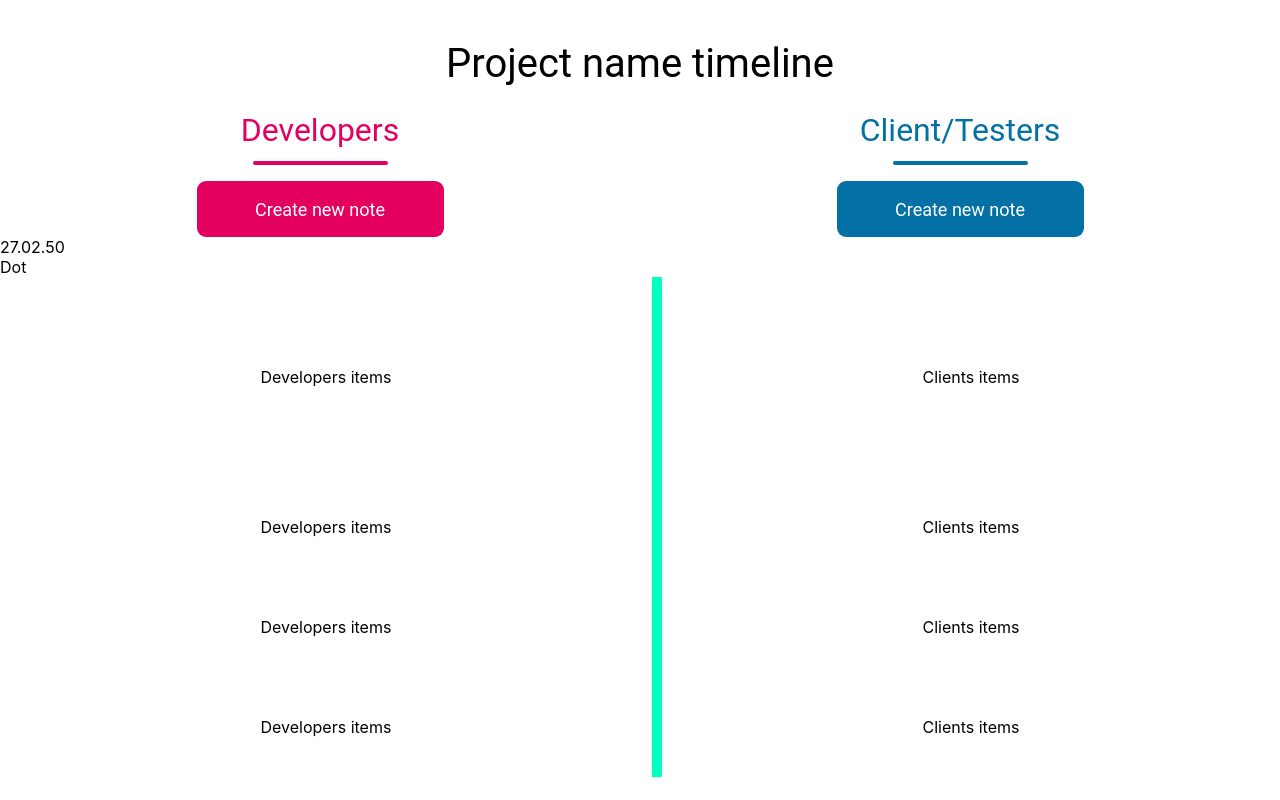
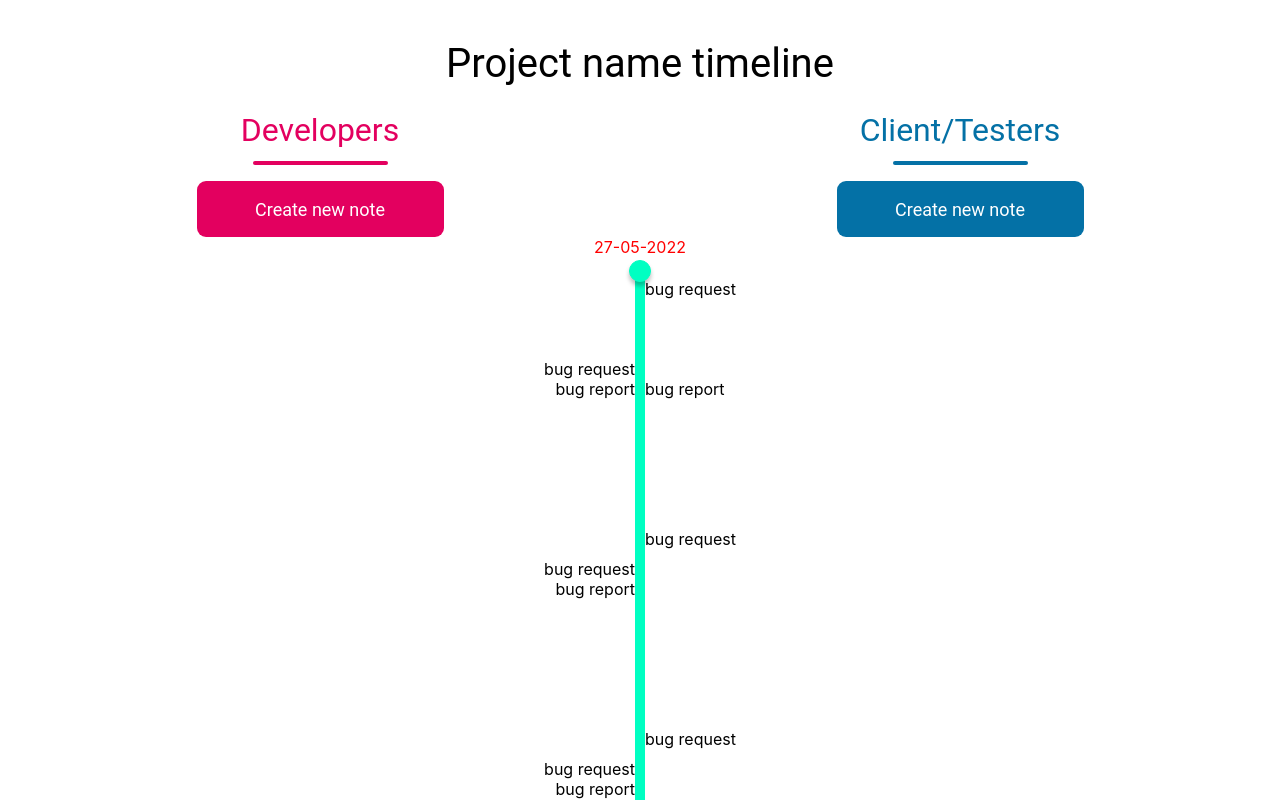
Before and after one commit to Kurczak1233/OneHackaton, a React (Create React App) app in the folder OneHackatonApp/App/: page / in a window 1280 px wide. Shown: the top 800 px of the page. Built offline with nearby package versions, Linux system fonts and the light colour scheme.

Commit message:
Updated frontend

```diff
--- a/OneHackatonApp/App/package.json
+++ b/OneHackatonApp/App/package.json
@@ -11,6 +11,7 @@
     "@types/react": "^17.0.37",
     "@types/react-dom": "^17.0.11",
     "axios": "^0.27.2",
+    "date-fns": "^2.28.0",
     "node-sass": "^7.0.0",
     "react": "^17.0.2",
     "react-dom": "^17.0.2",
--- /dev/null
+++ b/OneHackatonApp/App/src/components/ClientItems/ClientItems.module.scss
@@ -0,0 +1,10 @@
+.sidesItems {
+  width: calc(50% - 5px);
+  display: flex;
+  flex-direction: column;
+  justify-content: flex-end;
+  align-items: flex-end;
+  .item {
+    min-height: 100%;
+  }
+}
--- /dev/null
+++ b/OneHackatonApp/App/src/components/ClientItems/ClientItems.tsx
@@ -0,0 +1,19 @@
+import styles from "./ClientItems.module.scss";
+
+interface IClientItems {
+  usersItems: { name: string }[];
+}
+
+const ClientItems = ({ usersItems }: IClientItems) => {
+  return (
+    <div className={styles.sidesItems}>
+      {usersItems.map((item, index) => (
+        <div key={`${item.name} ${index}`} className={styles.item}>
+          {item.name}
+        </div>
+      ))}
+    </div>
+  );
+};
+
+export default ClientItems;
--- /dev/null
+++ b/OneHackatonApp/App/src/components/DevelopersItems/DevelopersItems.module.scss
@@ -0,0 +1,8 @@
+.sidesItems {
+  width: calc(50% - 5px);
+  display: flex;
+  flex-direction: column;
+  .item {
+    height: 100px;
+  }
+}
--- /dev/null
+++ b/OneHackatonApp/App/src/components/DevelopersItems/DevelopersItems.tsx
@@ -0,0 +1,22 @@
+import styles from "./DevelopersItems.module.scss";
+
+interface IDevelopersItems {
+  developersItems: {
+    name: string;
+  }[];
+}
+const DevelopersItems = ({ developersItems }: IDevelopersItems) => {
+  return (
+    <div className={styles.sidesItems}>
+      {developersItems.map((item, index) => (
+        <div key={`${item.name} ${index}`} className={styles.item}>
+          {item.name}
+          <div className={styles.extensionBar} />
+          <div></div>
+        </div>
+      ))}
+    </div>
+  );
+};
+
+export default DevelopersItems;
--- a/OneHackatonApp/App/src/components/MainTimeline/MainTimeline.module.scss
+++ b/OneHackatonApp/App/src/components/MainTimeline/MainTimeline.module.scss
@@ -1,3 +1,21 @@
+.dotWrapper {
+  display: flex;
+  align-items: center;
+  justify-content: space-evenly;
+  .dot {
+    background-color: #00ffc2;
+    border: 1px solid #00ffc2;
+    box-shadow: 0px 4px 4px rgba(0, 0, 0, 0.25);
+    height: 20px;
+    width: 20px;
+    border-radius: 100px;
+    position: relative;
+    top: 3px;
+  }
+  .todayDate {
+    color: red;
+  }
+}
 .itemWrapper {
   width: 100%;
   display: flex;
@@ -7,4 +25,5 @@
     width: 10px;
     background-color: #00ffc2;
   }
+
 }
--- a/OneHackatonApp/App/src/components/MainTimeline/MainTimeline.tsx
+++ b/OneHackatonApp/App/src/components/MainTimeline/MainTimeline.tsx
@@ -1,21 +1,35 @@
 import MainTimelineLogic from "./MainTimelineLogic";
 import styles from "./MainTimeline.module.scss";
+import { dateDashesFormat } from "../../consts/dateDashesFormat";
+import { format } from "date-fns";
+import DevelopersItems from "../DevelopersItems/DevelopersItems";
+import ClientItems from "../ClientItems/ClientItems";
+
 const MainTimeline = () => {
-  const { mockedData } = MainTimelineLogic();
+  const { mockedData, getBiggerValue } = MainTimelineLogic();
   return (
     <div>
-      <div>27.02.50</div>
-      <div>Dot</div>
+      <div className={styles.dotWrapper}>
+        <div className={styles.todayDate}>
+          {format(new Date(), dateDashesFormat)}
+        </div>
+      </div>
+      <div className={styles.dotWrapper}>
+        <div className={styles.dot} />
+      </div>
       <div>
         {mockedData.map((item) => {
           return (
             <div className={styles.itemWrapper} key={item.date.toString()}>
-              <div>Developers items</div>
+              <ClientItems usersItems={item.usersItems} />
               <div
-                style={{ height: 100 * item.items.length }}
+                style={{
+                  height:
+                    100 * getBiggerValue(item.developersItems, item.usersItems),
+                }}
                 className={styles.middleDayBar}
               />
-              <div>Clients items</div>
+              <DevelopersItems developersItems={item.developersItems} />
             </div>
           );
         })}
--- a/OneHackatonApp/App/src/components/MainTimeline/MainTimelineLogic.ts
+++ b/OneHackatonApp/App/src/components/MainTimeline/MainTimelineLogic.ts
@@ -2,23 +2,38 @@ const MainTimelineLogic = () => {
   const mockedData = [
     {
       date: "27-05-2022",
-      items: [{ name: "bug request" }, { name: "bug report" }],
+      developersItems: [{ name: "bug request" }, { name: "bug report" }],
+      usersItems: [{ name: "bug request" }, { name: "bug report" }],
     },
     {
       date: "26-05-2022",
-      items: [{ name: "bug request" }],
+      developersItems: [{ name: "bug request" }],
+      usersItems: [{ name: "bug request" }, { name: "bug report" }],
     },
     {
       date: "25-05-2022",
-      items: [{ name: "bug request" }],
+      developersItems: [{ name: "bug request" }],
+      usersItems: [{ name: "bug request" }, { name: "bug report" }],
     },
     {
       date: "24-05-2022",
-      items: [{ name: "bug request" }],
+      developersItems: [{ name: "bug request" }],
+      usersItems: [{ name: "bug request" }, { name: "bug report" }],
     },
   ];
 
-  return { mockedData };
+  const getBiggerValue = (
+    items: {
+      name: string;
+    }[],
+    otherItems: {
+      name: string;
+    }[]
+  ) => {
+    return items.length > otherItems.length ? items.length : otherItems.length;
+  };
+
+  return { mockedData, getBiggerValue };
 };
 
 export default MainTimelineLogic;
--- /dev/null
+++ b/OneHackatonApp/App/src/consts/dateDashesFormat.ts
@@ -0,0 +1 @@
+export const dateDashesFormat = "d-MM-y";
```
Also changed, not shown: 1 other file (tests, documents, lock files or other folders).
